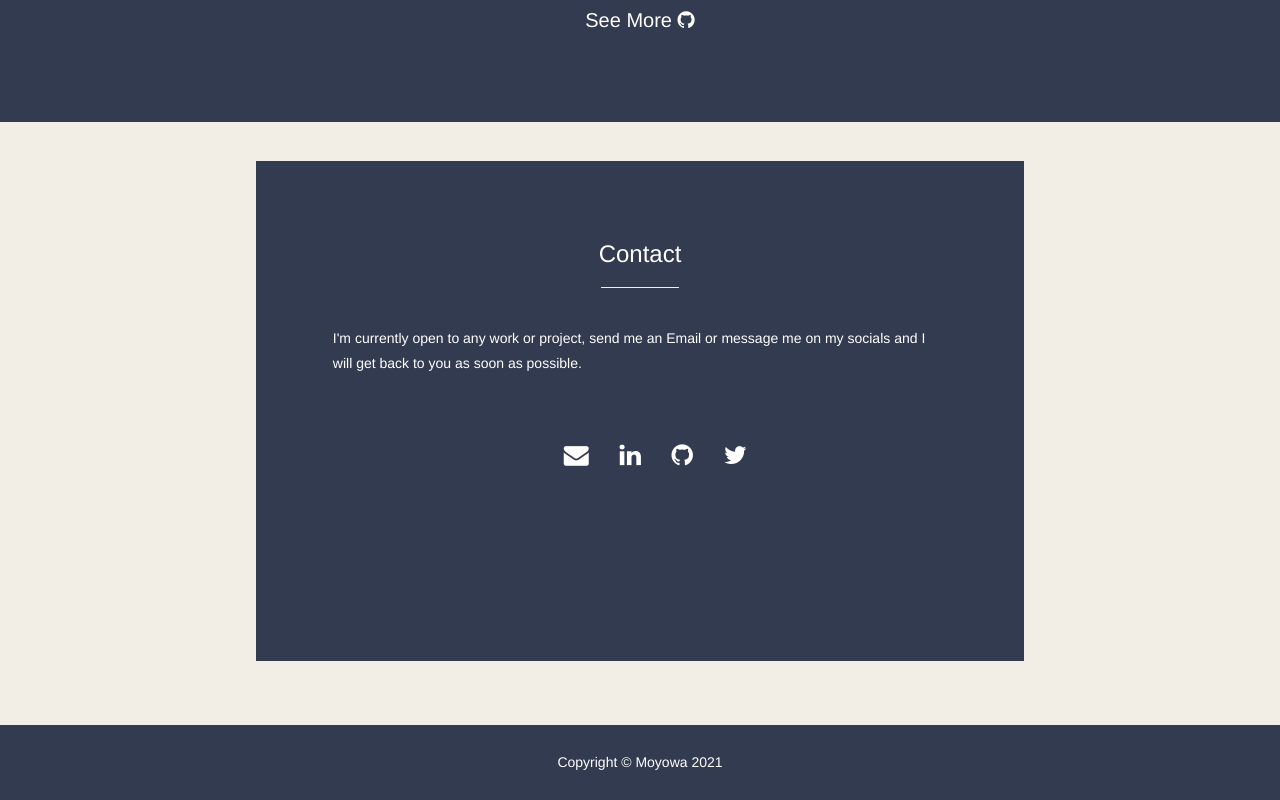
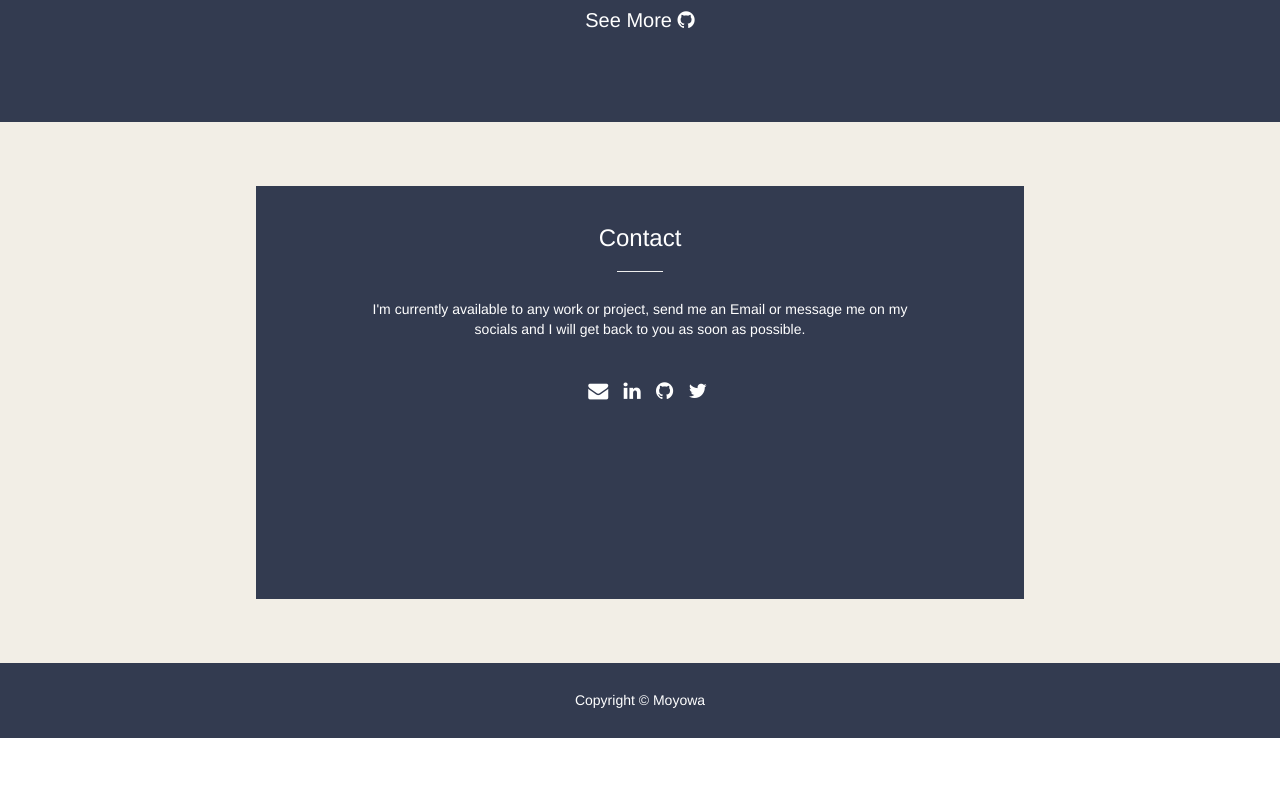
Before and after one commit to Moyowaaaa/Moyowa, a Vue app: page / in a window 1280 px wide. Shown: the part 2018-2818 px from the top of the page. After the commit the page ends 2756 px from the top, so only its background shows below. Built offline with nearby package versions, Linux system fonts and the light colour scheme; a web font is replaced by a local one.

Commit message:
feat:margins

```diff
--- a/src/views/Home.vue
+++ b/src/views/Home.vue
@@ -141,8 +141,27 @@
 
 
   <div class="contact" id="contact">
-    <div class ="cont">
-      <h3>Contact<hr></h3>
+    <div class="contbody">
+      <h3>Contact</h3> <hr>
+
+
+      <div class="contcontent">
+        <div class="content">
+                <p>I'm currently available to any work or project, send me an Email or message me on my socials and I will get back to you as soon as possible.</p>
+                </div>
+
+                <div class="links">
+                   <a href="mailto:moyowa7@icloud.com"><i class="fa fa-envelope" aria-hidden="true"></i></a>
+          <a href="https://www.linkedin.com/in/moyowa-etchie-665b51189"><i class="fa fa-linkedin"></i></a>
+         <a href="https://github.com/Moyowaaaa"><i class="fa fa-github" aria-hidden="true"></i></a>
+                    <a href="https://twitter.com/Etchie____"><i class="fa fa-twitter" aria-hidden="true"></i></a>
+                </div>
+      </div>
+    </div>
+
+
+
+      <!------------------
        <div class="content">
       <p>I'm currently open to any work or project, send me an Email or message me on my socials and I will get back to you as soon as possible.</p>
 
@@ -153,7 +172,9 @@
                     <a href="https://twitter.com/Etchie____"><i class="fa fa-twitter" aria-hidden="true"></i></a>
         </div>
         </div>
-    </div>
+
+        ----------->
+
   </div>
 
 
@@ -165,7 +186,11 @@
 
   <footer>
 
-<p>Copyright &copy; Moyowa 2021</p>
+
+      <p>Copyright &copy; Moyowa</p>
+
+
+
 
 
   </footer>
@@ -177,6 +202,9 @@
 
 export default {
   name: 'Home',
+  created() {
+     window.addEventListener("load", this.myfunction);
+  },
 methods:{
   openNav() {
     document.getElementById("mobile").style.width = "100%";
@@ -184,7 +212,10 @@
 closeNav() {
     document.getElementById("mobile").style.width = "0";
 },
-
+     myfunction(){
+    var d = new Date();
+document.getElementById("demo").innerHTML = d.getFullYear();
+  }
 }
 }
 </script>
@@ -437,7 +468,7 @@
   width:26.5%;
   margin-left:5%;
   margin-top:2%;
-
+  border-radius: 15px;
    display: block;
 }
 .portimg{
@@ -471,45 +502,42 @@
 
 /*Contact */
 .contact{
-  background-color:#f2eee6;
-  width:100%;
-
   height:auto
 }
-.contact .cont{
-  margin-top:1%;
-  margin-bottom:1%;
-  height:500px;
+.contbody{
+  background:#333b50;
+  margin-bottom:5%;
+  margin-top:5%;
+  height:auto;
+
   width:60%;
-  margin-left:20%;
-  color:white;
-  background:#333b50
+  margin-left:20%;;
+  color:white
+}
+.contcontent{
+  text-align:center
 }
 .contact h3{
-  margin-top:5%;
-  padding-top:10vh;
+  padding-top:5%;
   text-align: center;
 }
-.cont .content{
-  width:80%;
-  margin:10%;
+.contcontent {
+  height:300px
+}
+.contcontent .content{
+  width:70%;
+  margin-left:15%;
+}
+.contcontent p{
   margin-top:5%;
+  margin-bottom: 5%;;
 }
-.cont .content p{
-  line-height:25px;
+.links{
+margin-top:5%;
 }
-.content .links {
-    margin-top:10%;
-  text-align:center;
-}
-.content .links a{
-
-  font-size: 25px;;
-   color:white;
-  margin-left:5%;
-}
-.content .links a:hover{
-  color:teal;
+.links a{
+  font-size:20px;
+  margin-left:2%;
 }
 /*--------------------*/
 hr{
@@ -528,10 +556,13 @@
   background:#333b50;
   color:white;
 }
+
 footer p{
-  margin-top:2%;
+    margin-top:2%;
   margin-bottom:2%;
 }
+
+
 
 
 /*-- Mobile Devices --*/
@@ -631,8 +662,24 @@
   .abim{
   width:100%;
   height:100%;
-
-
+}
+.contbody{
+  width:100%;
+  margin-left:0;
+}
+.contcontent .content{
+  width:90%;
+  margin-left:5%;
+}
+.links{
+margin-top:10%;
+}
+.links a{
+  font-size:20px;
+  margin-left:5%;
+}
+.project{
+  border-radius: 15px;
 }
 
 }
@@ -679,6 +726,8 @@
     flex-wrap: wrap;
   }
 
+
+
 }
 @media screen and (max-width: 1024px) {
   .nav .right{
```
